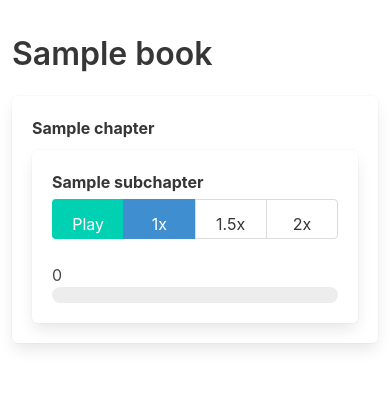
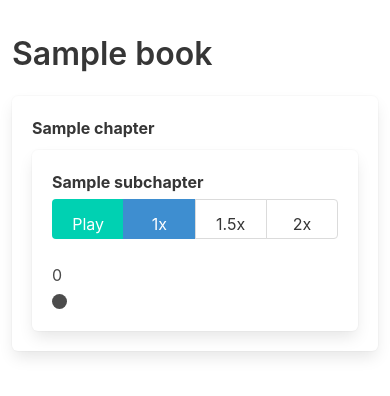
Before and after one commit to shestikdan/audiobook_site, a Django app: page /books/book/1/ in a window 390 px wide, after a click that opens the changed part. Shown: the top 396 px of the page. Run offline with Django 4.2, Linux system fonts and the light colour scheme; tables that the repository leaves empty hold one stand-in row (values such as "Sample post").

Commit message:
fix player

```diff
--- a/books/templates/books/book_detail.html
+++ b/books/templates/books/book_detail.html
@@ -10,6 +10,10 @@
             border-left: 5px solid #3273dc; /* Синий бордюр для активной подглавы */
             background-color: #e8f0fe; /* Светло-голубой фон для активной подглавы */
         }
+        .completed-subchapter {
+            border-left: 5px solid #23d160; /* Зеленый бордюр для завершенной подглавы */
+            background-color: #e0f7e0; /* Светло-зеленый фон для завершенной подглавы */
+        }
         @media (max-width: 768px) {
         .buttons.has-addons button {
             width: 100%;
@@ -17,6 +21,75 @@
         }
         .media-content {
             margin-bottom: 10px;
+        }
+        .progress-range {
+            -webkit-appearance: none;
+            width: 100%;
+            height: 8px;
+            background: transparent;
+            outline: none;
+            opacity: 0.7;
+            transition: opacity .15s ease-in-out;
+        }
+        .progress-range:hover {
+            opacity: 1;
+        }
+        .progress-range::-webkit-slider-runnable-track {
+            width: 100%;
+            height: 8px;
+            cursor: pointer;
+            background: linear-gradient(to right, #00d1b2 var(--progress-value), #ced4da var(--progress-value));
+            border-radius: 4px;
+        }
+        .progress-range::-webkit-slider-thumb {
+            -webkit-appearance: none;
+            appearance: none;
+            width: 15px;
+            height: 15px;
+            background: #000000; /* Серый ползунок */
+            cursor: pointer;
+            border-radius: 50%;
+            margin-top: -3.5px; /* Смещение ползунка чтобы он был на одной линии с треком */
+        }
+        .progress-range:focus::-webkit-slider-runnable-track {
+            background: linear-gradient(to right, #00d1b2 var(--progress-value), #ced4da var(--progress-value));
+        }
+        .progress-range::-moz-range-track {
+            width: 100%;
+            height: 8px;
+            cursor: pointer;
+            background: linear-gradient(to right, #00d1b2 var(--progress-value), #ced4da var(--progress-value));
+            border-radius: 4px;
+        }
+        .progress-range::-moz-range-thumb {
+            width: 15px;
+            height: 15px;
+            background: #ced4da; /* Серый ползунок */
+            cursor: pointer;
+            border-radius: 50%;
+        }
+        .progress-range::-ms-track {
+            width: 100%;
+            height: 8px;
+            cursor: pointer;
+            background: transparent;
+            border-color: transparent;
+            color: transparent;
+        }
+        .progress-range::-ms-fill-lower {
+            background: #ced4da;
+            border-radius: 4px;
+        }
+        .progress-range::-ms-fill-upper {
+            background: #ced4da;
+            border-radius: 4px;
+        }
+        .progress-range::-ms-thumb {
+            width: 15px;
+            height: 15px;
+            background: #ced4da; /* Серый ползунок */
+            cursor: pointer;
+            border-radius: 50%;
         }
     }
     </style>
@@ -51,7 +124,7 @@
                             <button class="button column" onclick="setPlaybackRate('{{ subchapter.id }}', 2, this)">2x</button>
                         </div>
                         <div id="current-time-{{ subchapter.id }}">0</div>
-                        <progress class="progress is-primary" value="0" max="100" id="progress-{{ subchapter.id }}">0%</progress>
+                        <input type="range" class="progress-range" value="0" max="100" id="progress-{{ subchapter.id }}" step="0.1">
                     </div>
                     {% endfor %}
                 </div>
@@ -74,6 +147,11 @@
                     el.pause();
                     el.closest('.box').querySelector('button').textContent = 'Play';
                 });
+
+                document.querySelectorAll('.active-subchapter').forEach(el => {
+                    el.classList.remove('active-subchapter');
+                });
+
                 audio.play();
                 button.textContent = 'Pause';
                 subchapterBox.classList.add('active-subchapter');
@@ -95,21 +173,30 @@
             button.classList.add('is-info');
         }
 
-
+        function markAsCompleted(subchapterId) {
+            const subchapterBox = document.getElementById('subchapter-box-' + subchapterId);
+            subchapterBox.classList.add('completed-subchapter');
+        }
 
         function fetchProgress(subchapterId, audio, progress) {
             fetch(`/books/get-progress/${subchapterId}/`)
                 .then(response => response.json())
                 .then(data => {
-                    if (data.last_position > 0) {
-                        audio.currentTime = data.last_position || 0;
+                    if (data.last_position > 0 && isFinite(data.last_position)) {
+                        audio.currentTime = data.last_position;
                         const value = (audio.currentTime / audio.duration) * 100;
-                        progress.value = value;
-                        progress.textContent = Math.round(value) + '%';
+                        if (isFinite(value)) {
+                            progress.value = value;
+                            progress.textContent = Math.round(value) + '%';
+                        }
+                        if (Math.abs(audio.duration - data.last_position) < 0.9) {  // Допустимая погрешность 0.5 секунды
+                            markAsCompleted(subchapterId);
+                        }
                     }
                 })
                 .catch(error => console.error('Error fetching progress:', error));
         }
+
 
         function updateProgress(subchapterId, currentTime) {
             fetch(`/books/update-progress/${subchapterId}/${currentTime}/`, {
@@ -141,10 +228,16 @@
         }
 
         function setProgress(progressBar, currentTime, duration) {
-            const value = currentTime / duration * 100;
-            progressBar.value = value;
-            progressBar.textContent = Math.round(value) + '%';
+            if (isFinite(currentTime) && isFinite(duration) && duration > 0) {
+                const value = (currentTime / duration) * 100;
+                progressBar.value = value;
+                progressBar.style.setProperty('--progress-value', `${value}%`);
+                // progressBar.textContent = Math.round(value) + '%';
+            } else {
+                console.error('Invalid currentTime or duration:', currentTime, duration);
+            }
         }
+
         function formatTime(seconds) {
             const min = Math.floor(seconds / 60);
             const sec = Math.floor(seconds % 60);
@@ -152,13 +245,33 @@
             return `${min.toString().padStart(2, '0')}:${sec.toString().padStart(2, '0')}`;
         }
 
+        function playNextAudio(currentAudio) {
+            const allAudioElements = Array.from(document.querySelectorAll('audio'));
+            const currentIndex = allAudioElements.indexOf(currentAudio);
+            if (currentIndex >= 0 && currentIndex < allAudioElements.length - 1) {
+                const nextAudio = allAudioElements[currentIndex + 1];
+                const nextSubchapterBox = nextAudio.closest('.box');
+                const nextButton = nextSubchapterBox.querySelector('button');
+
+
+                playAudio(nextAudio.id.split('-')[1], nextButton);
+            }
+        }
+
         document.addEventListener('DOMContentLoaded', () => {
             document.querySelectorAll('audio').forEach(audio => {
+                audio.addEventListener('ended', () => {
+                    updateProgress(subchapterId, Math.floor(audio.duration));
+                    markAsCompleted(subchapterId);
+                    playNextAudio(audio);
+                });
 
                 audio.addEventListener('loadedmetadata', () => {
                     const duration = Math.floor(audio.duration);
+                    const currentTimeDisplay = document.getElementById('current-time-' + audio.id.split('-')[1]);
                     currentTimeDisplay.textContent = `00:00 / ${formatTime(duration)}`;
-
+                    fetchProgress(subchapterId, audio, progressBar);
+                    console.log('fetchProgress(subchapterId, audio, progressBar);')
                 });
 
                 const subchapterId = audio.id.split('-')[1];
@@ -166,17 +279,25 @@
 
                 fetchProgress(subchapterId, audio, progressBar);
                 audio.addEventListener('timeupdate', () => {
-                    const subchapterId = audio.id.split('-')[1];
-                    const progressBar = document.getElementById('progress-' + subchapterId);
-                    setProgress(progressBar, audio.currentTime, audio.duration);
                     const currentTimeDisplay = document.getElementById('current-time-' + subchapterId);
                     const currentTime = Math.floor(audio.currentTime);
                     const duration = Math.floor(audio.duration);
-                  currentTimeDisplay.textContent = `${formatTime(currentTime)} / ${formatTime(duration)}`;
-                    console.log(currentTime, '   ', subchapterId)
-                    const value = (audio.currentTime / audio.duration) * 100;
-                    progressBar.value = value;
-                    progressBar.textContent = Math.round(value) + '%';
+
+                    if (isFinite(currentTime) && isFinite(duration)) {
+                        currentTimeDisplay.textContent = `${formatTime(currentTime)} / ${formatTime(duration)}`;
+                        setProgress(progressBar, currentTime, duration);
+                    }
+                });
+                progressBar.addEventListener('input', (event) => {
+                    const duration = audio.duration;
+                    if (isFinite(duration) && duration > 0) {
+                        const value = event.target.value;
+                        const currentTime = (value / 100) * duration;
+                        audio.currentTime = currentTime;
+                        const currentTimeDisplay = document.getElementById('current-time-' + subchapterId);
+                        currentTimeDisplay.textContent = `${formatTime(currentTime)} / ${formatTime(duration)}`;
+                        updateProgress(subchapterId, Math.floor(currentTime));
+                    }
                 });
             });
         });
```
